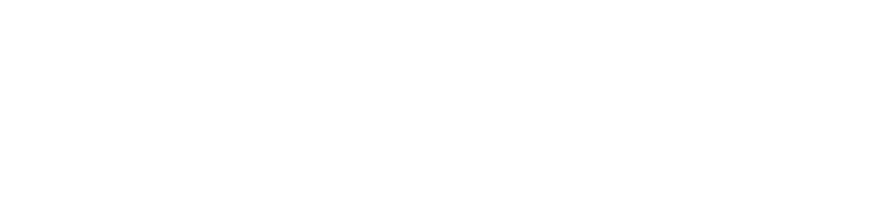
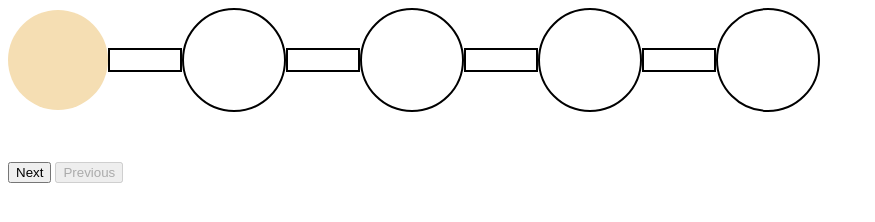
Before and after one commit to acciojob/progress-bar-Yashtyagi1504, a website: page main.html in a window 1280 px wide. Shown: the whole page, without its empty margins (0-875 px from the left). Drawn offline with Linux system fonts and the light colour scheme.

Commit message:
created a submission

```diff
--- a/main.html
+++ b/main.html
@@ -7,6 +7,20 @@
 </head>
 
 <body>
+	<div class="container">
+		<div class="circle active" id="circle-1"></div>
+		<div class="bar "></div>
+		<div class="circle" id="circle-2"></div>
+		<div class="bar"></div>
+		<div class="circle" id="circle-3"></div>
+		<div class="bar"></div>
+		<div class="circle" id="circle-4"></div>
+		<div class="bar"></div>
+		<div class="circle" id="circle-5"></div>
+	</div>
+	<button id = "next">Next</button>
+	<button id = "prev" disabled >Previous</button>
+
 	<!-- the entire body must be written by student -->
     <script type="text/javascript" src="./script.js">
 </script>
--- a/script.js
+++ b/script.js
@@ -1 +1,25 @@
-//your JS code here. If required.
+let nextBtn = document.getElementById("next");
+let prevBtn = document.getElementById("prev");
+let circles = document.querySelectorAll(".circle");
+let bars = document.querySelectorAll(".bar");
+
+let index = 0;
+nextBtn.addEventListener("click",()=>{
+	prevBtn.disabled = false;
+	bars[index].classList.add("active");
+	circles[index+1].classList.add("active");
+	index++;
+	if(index==4){
+		nextBtn.disabled = true;
+	}
+});
+
+prevBtn.addEventListener("click",()=>{
+	bars[index-1].classList.remove("active")
+	circles[index].classList.remove("active");
+	index--;
+	nextBtn.disabled = false;
+	if(index==0){
+		prevBtn.disabled = true;
+	}
+})
--- a/styles.css
+++ b/styles.css
@@ -1 +1,24 @@
-/*  your css code here. If applicable */
+.container div{
+	border:2px solid black
+}
+.container{
+	display:flex;
+	/* height:100vh; */
+	width:100vw;
+	/* justify-content: center */
+	align-items:center;
+	margin-bottom:50px;
+}
+.circle{
+	width:100px;
+	height:100px;
+	border-radius: 50%
+}
+.bar{
+	width:70px;
+	height:20px;
+}
+.container div.active{
+	background-color:wheat;
+	border:none;
+}
```
